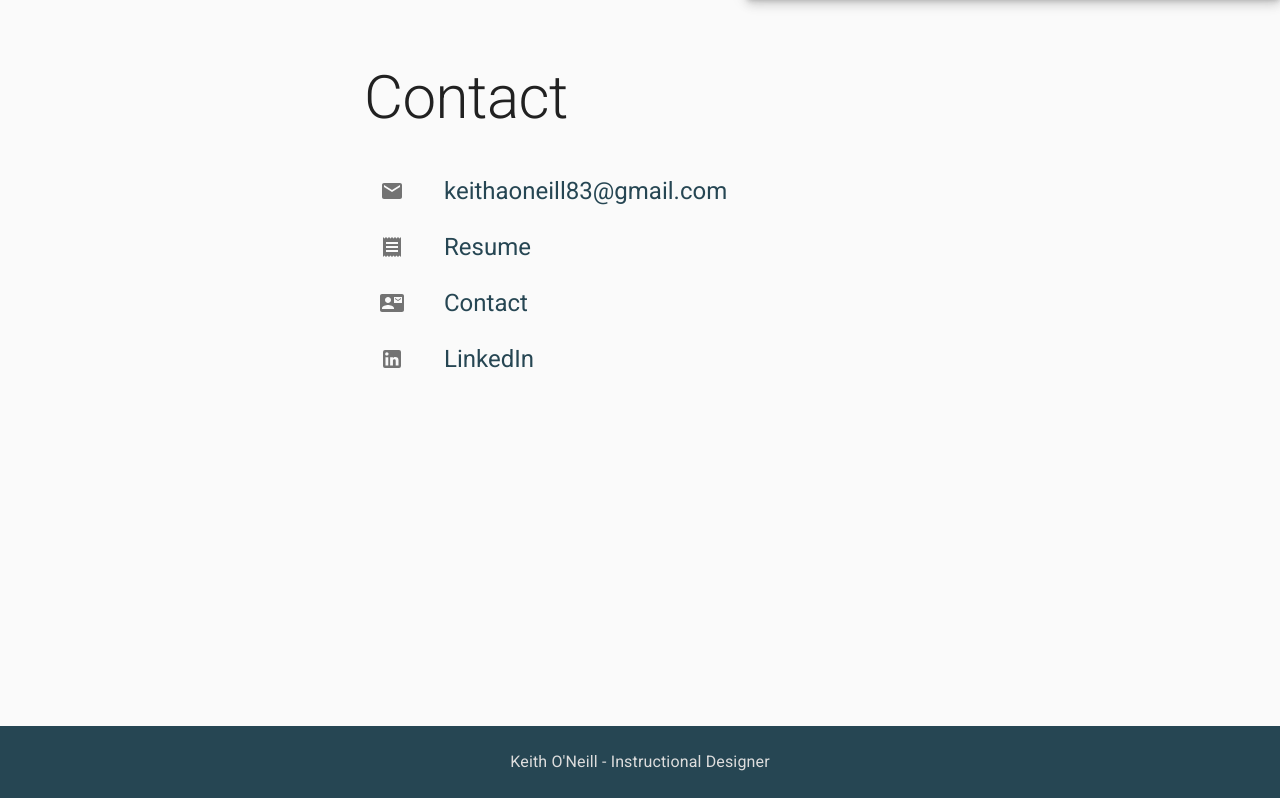
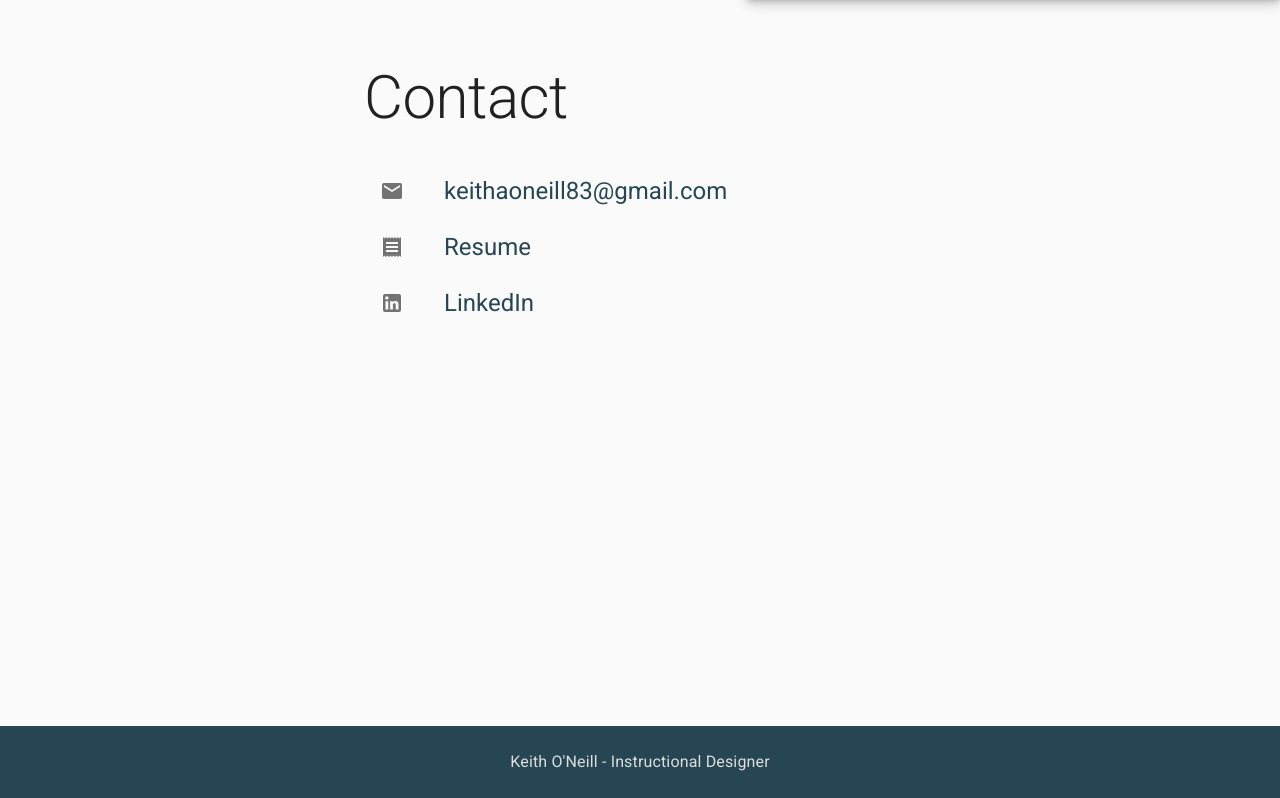
Before and after one commit to keithoneill/portfolio, a React (Create React App) app in the folder keithoneill-portfolio/: page /physicsofsound in a window 1280 px wide. Shown: the part 866-1664 px from the top of the page. Built offline with nearby package versions, Linux system fonts and the light colour scheme.

Commit message:
Removed contact link

```diff
--- a/keithoneill-portfolio/src/components/Footer.js
+++ b/keithoneill-portfolio/src/components/Footer.js
@@ -3,7 +3,6 @@ import { CssBaseline, Typography, Container, Link, List, ListItem, ListItemIcon,
 import { makeStyles } from '@material-ui/core/styles';
 import ReceiptIcon from '@material-ui/icons/Receipt';
 import EmailIcon from '@material-ui/icons/Email';
-import ContactMailIcon from '@material-ui/icons/ContactMail';
 import LinkedInIcon from '@material-ui/icons/LinkedIn';
 
 
@@ -39,7 +38,7 @@ export default function Footer() {
   const classes = useStyles();
 
   return (
-    <div className={classes.root}>
+    <div className={classes.root} id="footer">
       <CssBaseline />
       <Container component="main" className={classes.main} maxWidth="sm">
         <Typography variant="h2" component="h1" gutterBottom>
@@ -62,14 +61,6 @@ export default function Footer() {
                 <ListItemText primary={<Typography variant='h5' className={classes.links}>Resume</Typography>}/>
               </ListItem>
             </Link>
-            <Link href="/contact" style={{ textDecoration: 'none' }} >
-              <ListItem>
-                <ListItemIcon>
-                  <ContactMailIcon />
-                </ListItemIcon>
-                <ListItemText primary={<Typography variant='h5' className={classes.links}>Contact</Typography>}/>
-              </ListItem>
-            </Link>
             <Link href="https://www.linkedin.com/in/keith-o-neill-280179133/" style={{ textDecoration: 'none' }} >
               <ListItem>
                 <ListItemIcon>
```
